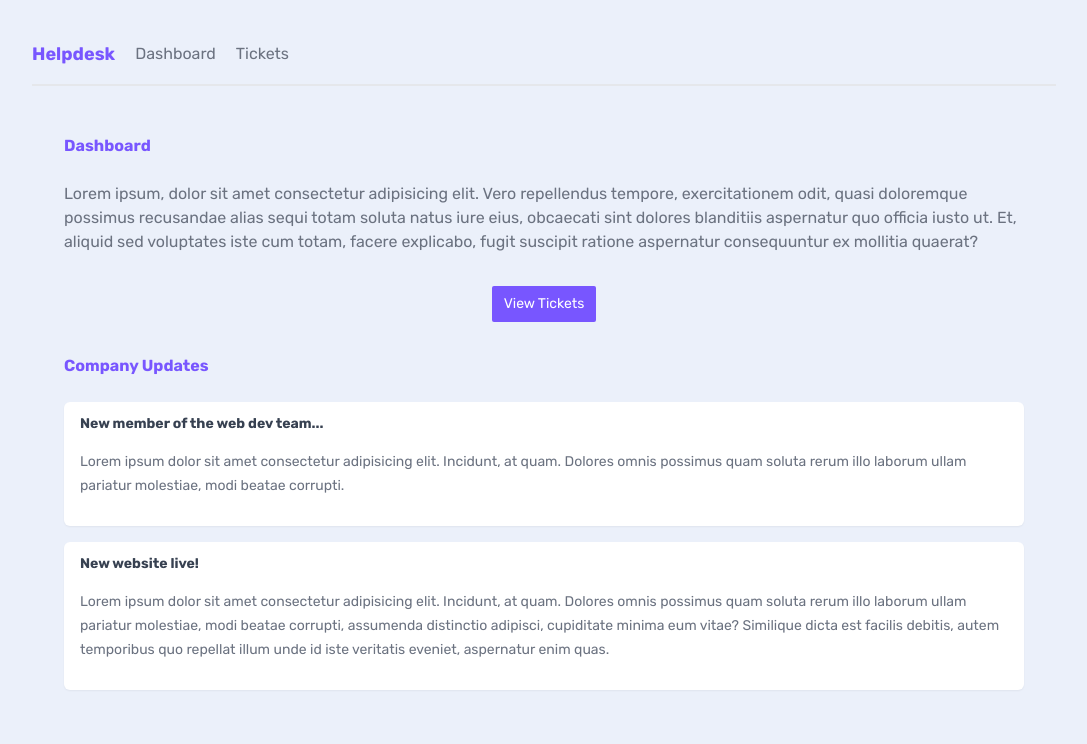
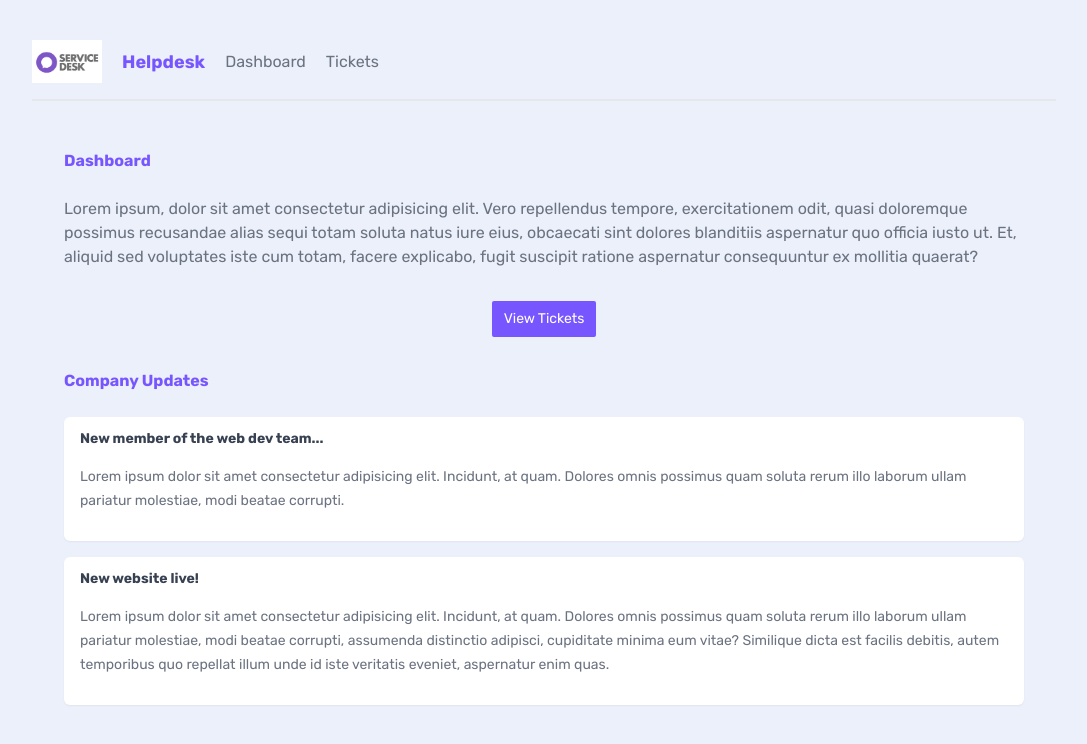
Before and after one commit to Ianmacdonald1989/helpdesk_system-, a Next.js app: page / in a window 1280 px wide. Shown: the top 744 px of the page, without its empty margins (96-1183 px from the left). Built offline with nearby package versions, Linux system fonts and the light colour scheme.

Commit message:
servicedesk logo added

```diff
--- a/app/components/NavBar.jsx
+++ b/app/components/NavBar.jsx
@@ -1,10 +1,19 @@
 import Link from 'next/link'
+import Logo from './ServicedeskLogo.png'
+import Image from 'next/image'
 
 import React from 'react'
 
 export default function NavBar() {
   return (
 <nav>
+    <Image
+    src={Logo}
+    alt='Helpdesk logo'
+    width={70}
+    quality={100}
+    placeholder='blur'
+    />
 <h1>Helpdesk</h1>
 <Link href="/">Dashboard</Link>
 <Link href="/tickets">Tickets</Link>
```
Also changed, not shown: app/components/ServicedeskLogo.png (added).
